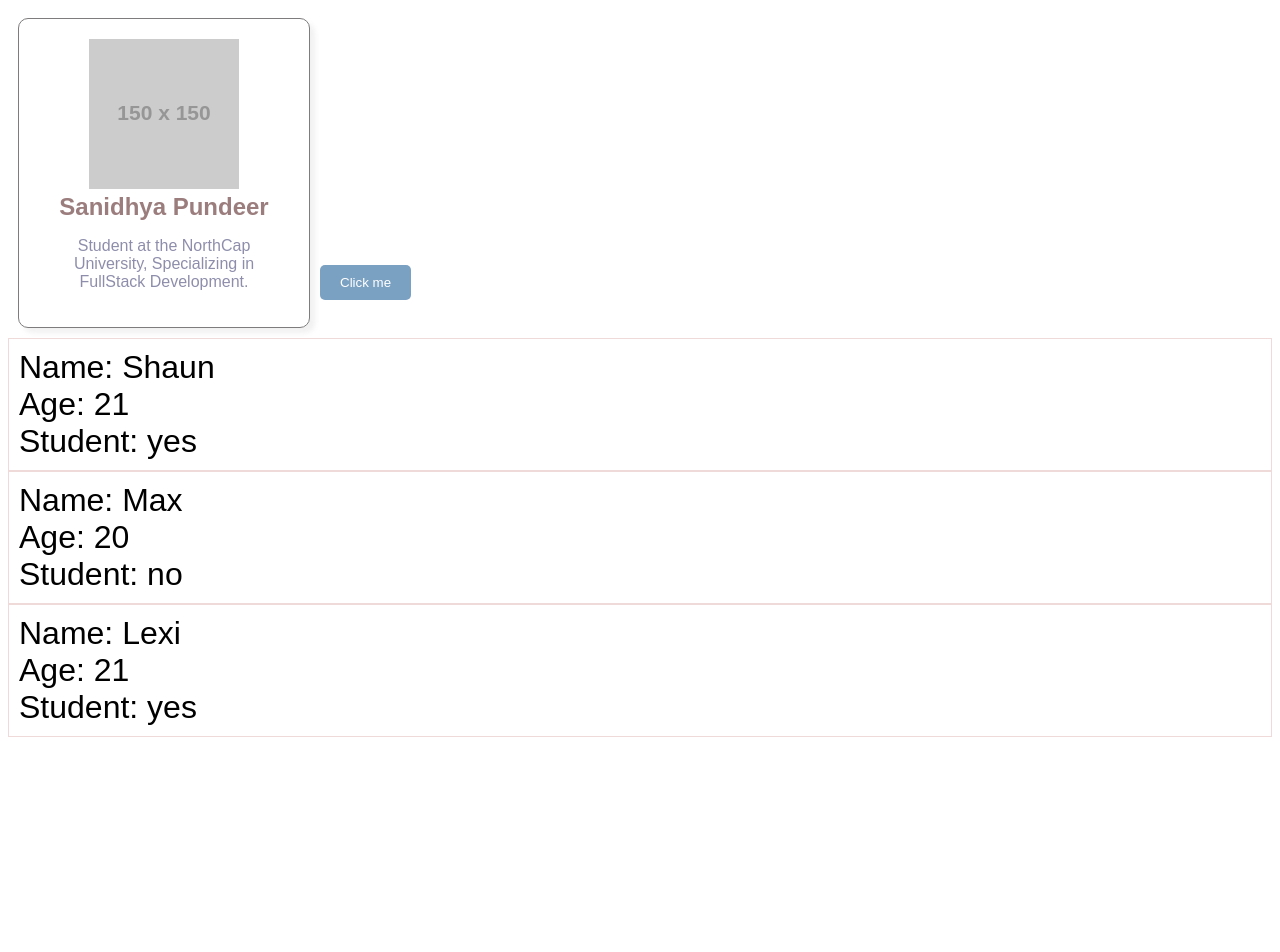
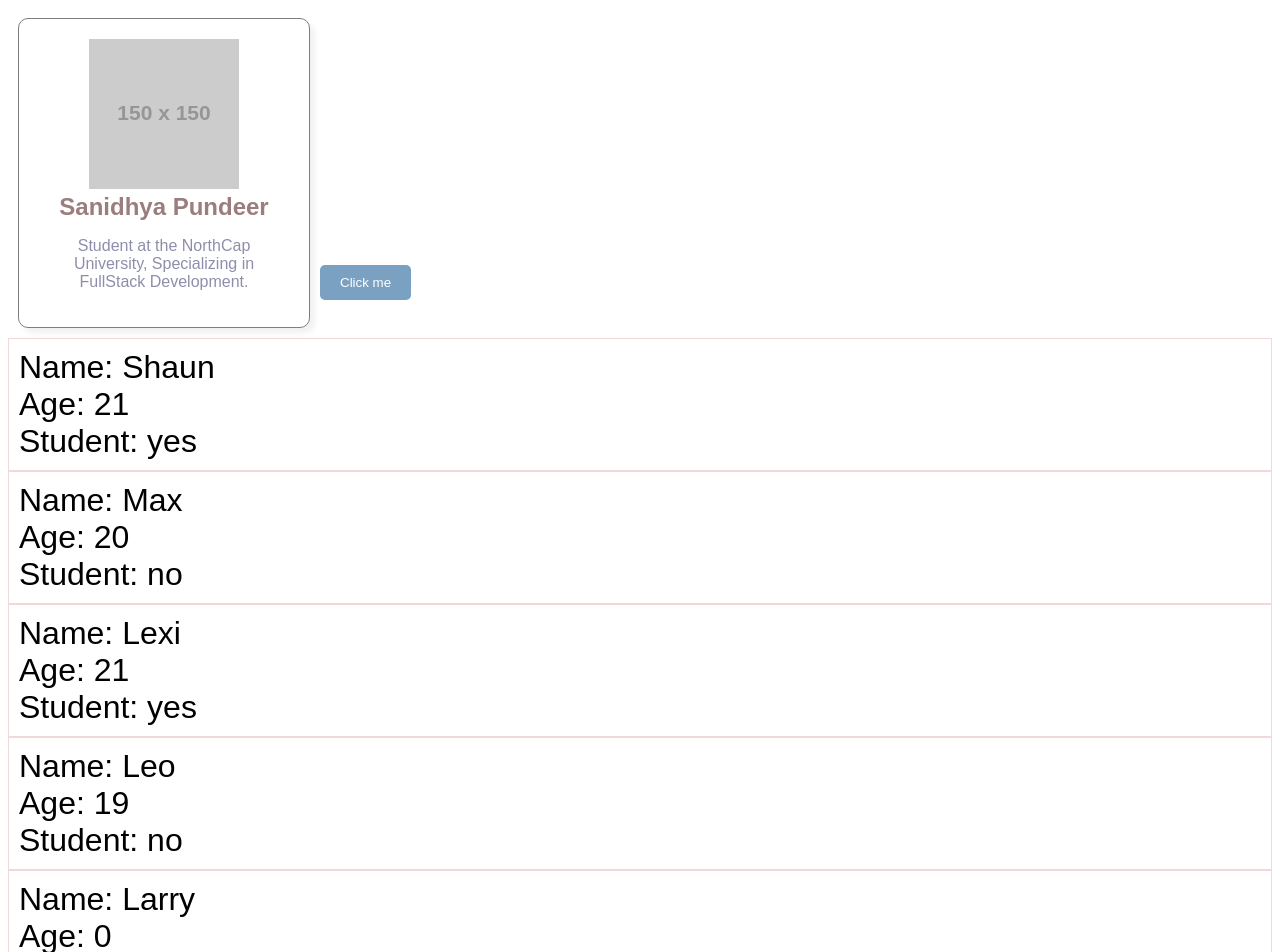
Before and after one commit to Sanidhya-Pundeer/React-Basics, a React (Vite) app in the folder my-react-app/: page / in a window 1280 px wide. Shown: the top 952 px of the page. Before the commit the page ends 800 px from the top, so only its background shows below. Built offline with nearby package versions, Linux system fonts and the light colour scheme.

Commit message:
props completed

```diff
--- a/my-react-app/src/App.jsx
+++ b/my-react-app/src/App.jsx
@@ -10,6 +10,8 @@ function App() {
         <Student name='Shaun' age  = {21} isStudent = {true}></Student>
         <Student name="Max" age = {20} isStudent ={false}></Student>
         <Student name="Lexi" age = {21} isStudent ={true}></Student>
+        <Student name='Leo' age={19} isStudent={false}></Student>
+        <Student name="Larry"></Student>
         </>
     );
 }
--- a/my-react-app/src/Student.jsx
+++ b/my-react-app/src/Student.jsx
@@ -1,3 +1,4 @@
+import PropTypes  from "prop-types";
 function Student(props){
     return(
         <div className="student">
@@ -8,5 +9,15 @@ function Student(props){
         </div>
     );
 }
+Student.propTypes ={
+    name: PropTypes.string,
+    age: PropTypes.number,
+    isStudent: PropTypes.bool
+}
 
+Student.defaultProps = {
+    name: "Guest",
+    age: 0,
+    isStudent: false
+}
 export default Student;
```
Also changed, not shown: my-react-app/quickNotes.txt.
